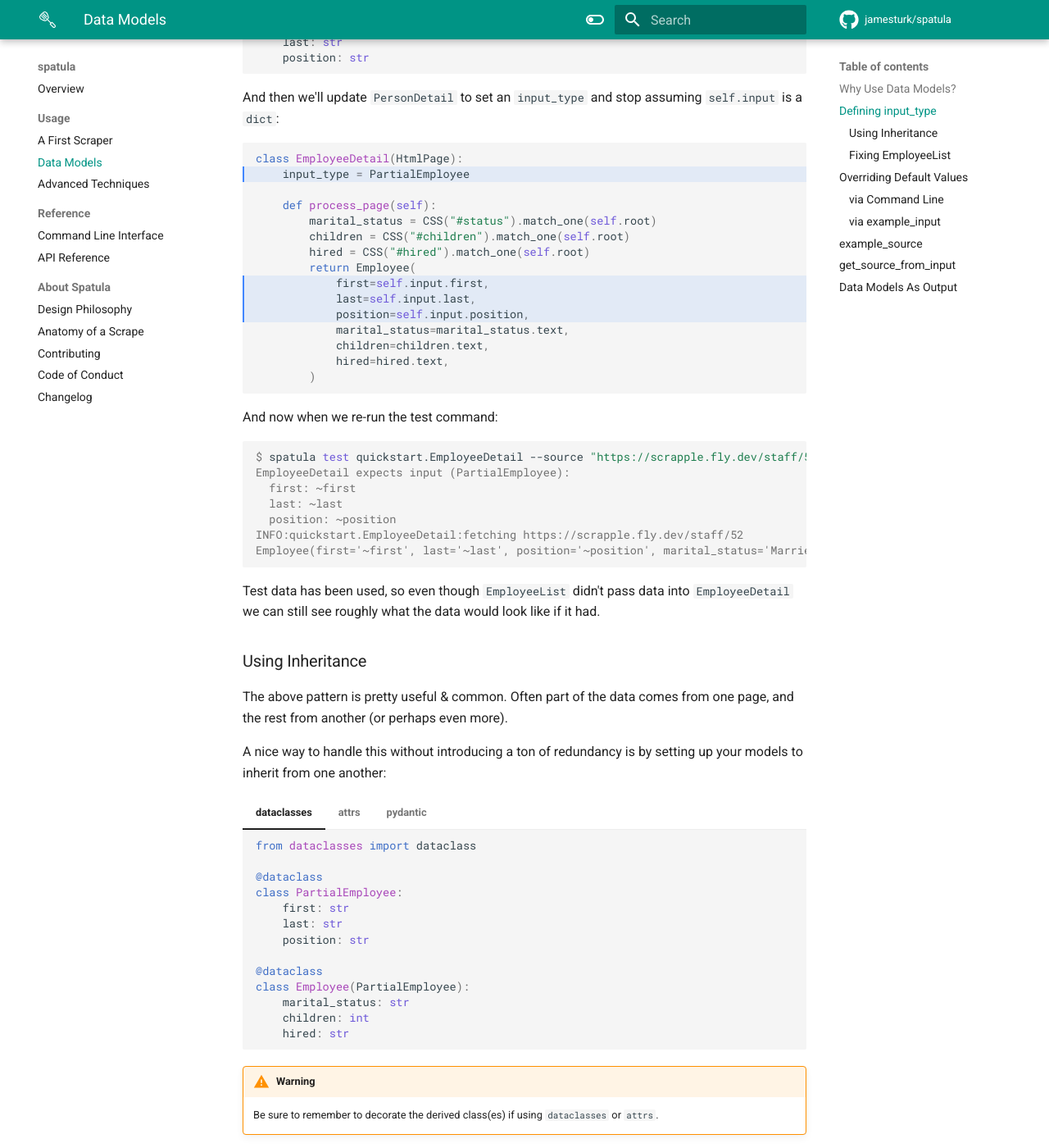
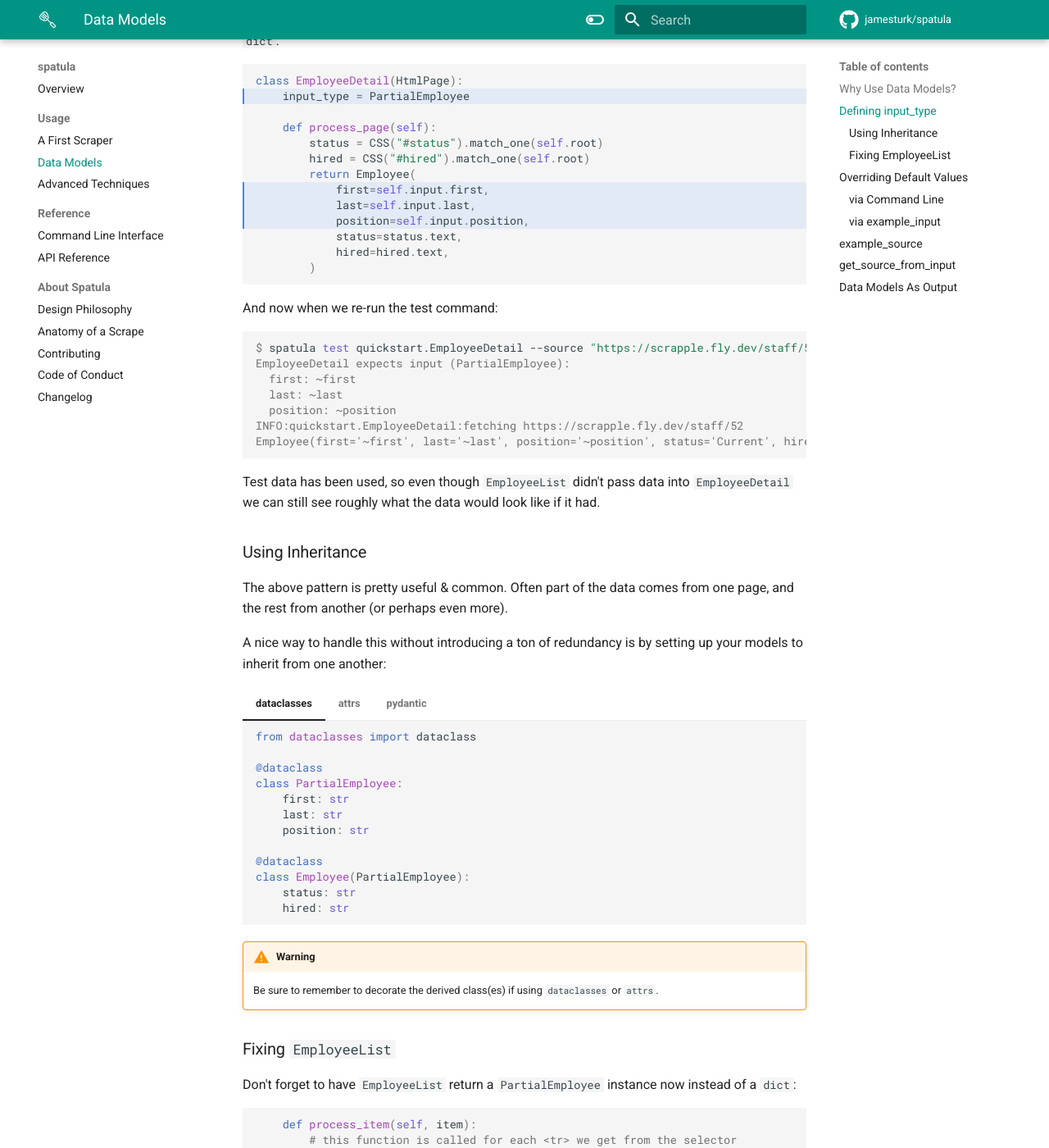
Before and after one commit to jamesturk/spatula, an MkDocs documentation site: the page built from docs/data-models.md, in a window 1280 px wide and 1400 px high, scrolled down 1995 px. Shown: the whole window at 82% size. Built offline with MkDocs 1.6.1 and Material for MkDocs 9.7.7, drawn with Linux system fonts in a browser that asks for light colours; comment, search, counter and statistics services are not loaded; some of the changed text lies outside the part shown.

Commit message:
update examples to match site changes

````diff
--- a/docs/data-models.md
+++ b/docs/data-models.md
@@ -4,15 +4,13 @@
 
 Back in [Chaining Pages Together](scraper-basics.md#chaining-pages-together) we saw that when chaining pages we can pass data through from the parent page.
 
-``` python hl_lines="10 11 12"
+``` python hl_lines="8 9 10"
 class EmployeeDetail(HtmlPage):
     def process_page(self):
-        marital_status = CSS("#status").match_one(self.root)
-        children = CSS("#children").match_one(self.root)
+        status = CSS("#status").match_one(self.root)
         hired = CSS("#hired").match_one(self.root)
         return dict(
-            marital_status=marital_status.text,
-            children=children.text,
+            status=status.text,
             hired=hired.text,
             # self.input is the data passed in from the prior scrape,
             # in this case a dict we can expand here
@@ -34,8 +32,7 @@ That's where we can introduce `dataclasses`, `attrs`, or `pydantic` models:
         first: str
         last: str
         position: str
-        marital_status: str
-        children: int
+        status: str
         hired: str
     ```
 
@@ -49,8 +46,7 @@ That's where we can introduce `dataclasses`, `attrs`, or `pydantic` models:
         first: str
         last: str
         position: str
-        marital_status: str
-        children: int
+        status: str
         hired: str
     ```
 
@@ -63,8 +59,7 @@ That's where we can introduce `dataclasses`, `attrs`, or `pydantic` models:
         first: str
         last: str
         position: str
-        marital_status: str
-        children: int
+        status: str
         hired: str
     ```
 
@@ -77,14 +72,12 @@ That's where we can introduce `dataclasses`, `attrs`, or `pydantic` models:
 
 And then we'll update `EmployeeDetail.process_page` to return our new `Employee` class:
 
-``` python hl_lines="5"
+``` python hl_lines="4"
     def process_page(self):
-        marital_status = CSS("#status").match_one(self.root)
-        children = CSS("#children").match_one(self.root)
+        status = CSS("#status").match_one(self.root)
         hired = CSS("#hired").match_one(self.root)
         return Employee(
-            marital_status=marital_status.text,
-            children=children.text,
+            status=status.text,
             hired=hired.text,
             # self.input is the data passed in from the prior scrape,
             # in this case a dict we can expand here
@@ -109,7 +102,6 @@ Of course!  We're expecting `self.input` to contain these values, but when we're
 *spatula* provides a way to make the dependency on `self.input` more explicit, and restore our ability to test as a bonus side effect.
 
 Let's add a new data model that just includes the fields we're getting from the `EmployeeList` page:
-
 
 === "dataclasses"
 
@@ -140,27 +132,23 @@ Let's add a new data model that just includes the fields we're getting from the
         position: str
     ```
 
-
 And then we'll update `PersonDetail` to set an `input_type` and stop assuming `self.input` is a `dict`:
 
-``` python hl_lines="2 9-11"
+``` python hl_lines="2 8-10"
 class EmployeeDetail(HtmlPage):
     input_type = PartialEmployee
 
     def process_page(self):
-        marital_status = CSS("#status").match_one(self.root)
-        children = CSS("#children").match_one(self.root)
+        status = CSS("#status").match_one(self.root)
         hired = CSS("#hired").match_one(self.root)
         return Employee(
             first=self.input.first,
             last=self.input.last,
             position=self.input.position,
-            marital_status=marital_status.text,
-            children=children.text,
+            status=status.text,
             hired=hired.text,
         )
 ```
-
 
 And now when we re-run the test command:
 
@@ -171,7 +159,7 @@ EmployeeDetail expects input (PartialEmployee):
   last: ~last
   position: ~position
 INFO:quickstart.EmployeeDetail:fetching https://scrapple.fly.dev/staff/52
-Employee(first='~first', last='~last', position='~position', marital_status='Married', children='1', hired='3/6/1963')
+Employee(first='~first', last='~last', position='~position', status='Current', hired='3/6/1963')
 ```
 
 Test data has been used, so even though `EmployeeList` didn't pass data into `EmployeeDetail` we can still see roughly what the data would look like if it had.
@@ -196,8 +184,7 @@ A nice way to handle this without introducing a ton of redundancy is by setting
 
     @dataclass
     class Employee(PartialEmployee):
-        marital_status: str
-        children: int
+        status: str
         hired: str
     ```
 
@@ -214,8 +201,7 @@ A nice way to handle this without introducing a ton of redundancy is by setting
 
     @attr.s(auto_attribs=True)
     class PartialEmployee(Employee):
-        marital_status: str
-        children: int
+        status: str
         hired: str
     ```
 
@@ -230,8 +216,7 @@ A nice way to handle this without introducing a ton of redundancy is by setting
         position: str
 
     class Employee(PartialEmployee):
-        marital_status: str
-        children: int
+        status: str
         hired: str
     ```
 
@@ -272,8 +257,9 @@ EmployeeDetail expects input (PartialEmployee):
   last: Neptune
   position: ~position
 INFO:ex03_data.EmployeeDetail:fetching https://scrapple.fly.dev/staff/52
-Employee(first='John', last='Neptune', position='~position', marital_status='Married', children='1', hired='3/6/1963')
+Employee(first='John', last='Neptune', position='~position', status='Current', hired='3/6/1963')
 ```
+
 Alternately, `--interactive` will prompt for input data.
 
 ### via `example_input`
@@ -303,7 +289,6 @@ class EmployeeDetail(HtmlPage):
     Be sure not to confuse `source` with `example_source`.  The former is used whenever
     the class is invoked without a `source` parameter, while `example_source` is only used
     when running `spatula test`.
-
 
 ## `get_source_from_input`
 
@@ -362,7 +347,7 @@ And then we'll modify `EmployeeList.process_item` to capture this URL, and stop
 
 And finally, add a `get_source_from_input` method to `EmployeeDetail` (as well as updating the other uses of `Employee` to have URL):
 
-``` python hl_lines="7 10-11 21"
+``` python hl_lines="7 10-11 20"
 class EmployeeDetail(HtmlPage):
     input_type = PartialEmployee
     example_input = PartialEmployee(
@@ -376,16 +361,14 @@ class EmployeeDetail(HtmlPage):
         return self.input.url
 
     def process_page(self):
-        marital_status = CSS("#status").match_one(self.root)
-        children = CSS("#children").match_one(self.root)
+        status = CSS("#status").match_one(self.root)
         hired = CSS("#hired").match_one(self.root)
         return Employee(
             first=self.input.first,
             last=self.input.last,
             position=self.input.position,
             url=self.input.url,
-            marital_status=marital_status.text,
-            children=children.text,
+            status=status.text,
             hired=hired.text,
         )
 ```
--- a/mkdocs.yml
+++ b/mkdocs.yml
@@ -35,7 +35,8 @@ markdown_extensions:
   - admonition
   - def_list
   - pymdownx.highlight
-  - pymdownx.tabbed
+  - pymdownx.tabbed:
+      alternate_style: true
   - pymdownx.superfences
   - mkdocs-click
   - toc:
--- a/pyproject.toml
+++ b/pyproject.toml
@@ -32,7 +32,6 @@ cssselect = "^1.1.0"
 openpyxl = "^3.0.6"
 attrs = {version = "^20.3.0", extras = ["attrs"]}
 ipython = {version = "^7.19.0", extras = ["shell"]}
-mkdocstrings-python = "^0.8.3"
 
 [tool.poetry.dev-dependencies]
 pytest = "^6.2.1"
@@ -42,9 +41,10 @@ black = "^22"
 bump2version = "^1.0.1"
 mypy = "^0.900"
 invoke = "^1.5.0"
-mkdocs-material = "^8.5.8"
+mkdocs-material = ">8,<9"
 mkdocs-click = "^0.8.0"
 mkdocstrings = "^0.19.0"
+mkdocstrings-python = "^0.8.3"
 importlib-metadata = "<5.0"
 types-requests = "^0.1.11"
 types-click = "^7.1.1"
````
Also changed, not shown: docs/advanced-techniques.md (+7 -10 lines), docs/index.md (+2 -4 lines), docs/scraper-basics.md (+9 -16 lines).
